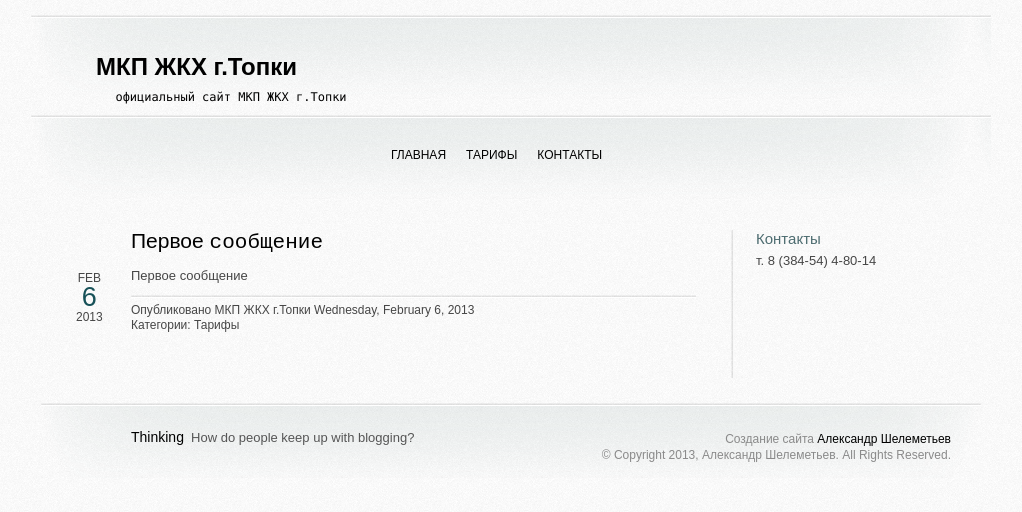
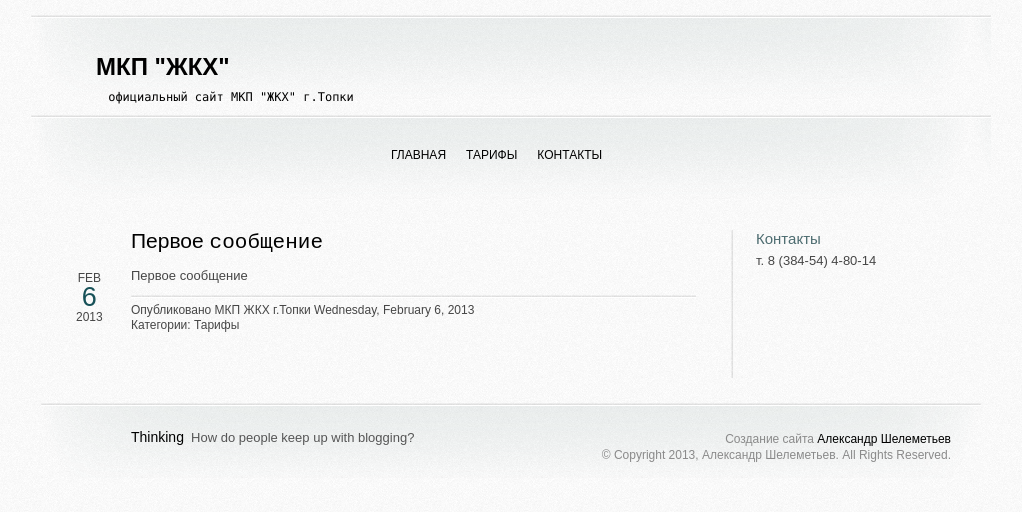
Before and after one commit to jkhtopki/jkhtopki.github.com, a Jekyll site: the page built from index.html, in a window 1280 px wide. Shown: the top 512 px of the page, without its empty margins (129-1151 px from the left). Built offline with Jekyll 4.4.1, drawn with Linux system fonts in a browser that asks for light colours; the list of posts is cut into pages by our own code.

Commit message:
auto commit

```diff
--- a/_config.yml
+++ b/_config.yml
@@ -6,11 +6,11 @@ exclude:
     - README.md
     - Rakefile
 
-title:          МКП ЖКХ г.Топки
+title:          МКП "ЖКХ"
 url:            http://mkpjkh.github.com
 feed:           /atom.xml
 description:    "официальный сайт МКП ЖКХ г.Топки"
-comment:        официальный сайт МКП ЖКХ г.Топки
+comment:        официальный сайт МКП "ЖКХ" г.Топки
 
 author:
     name:       МКП ЖКХ г.Топки
```
